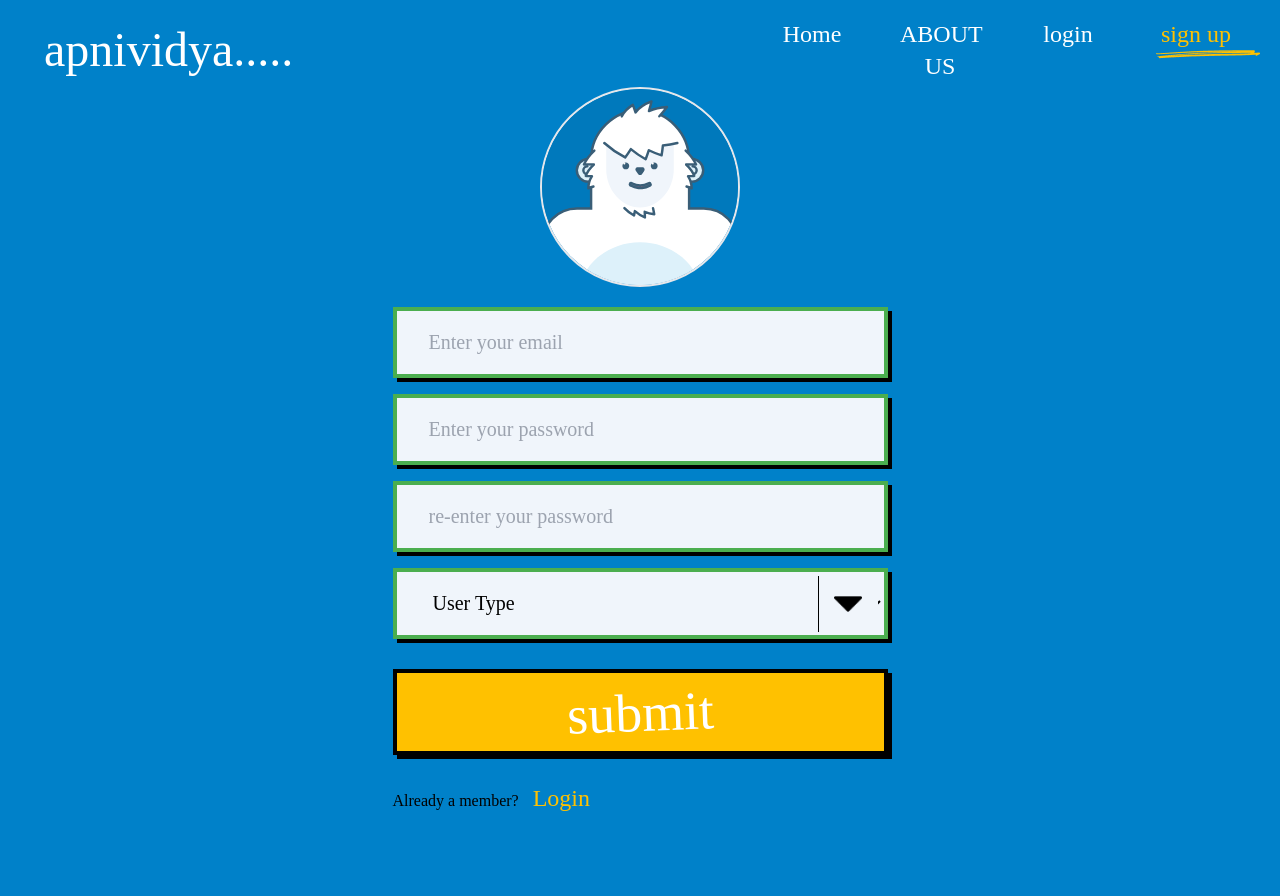
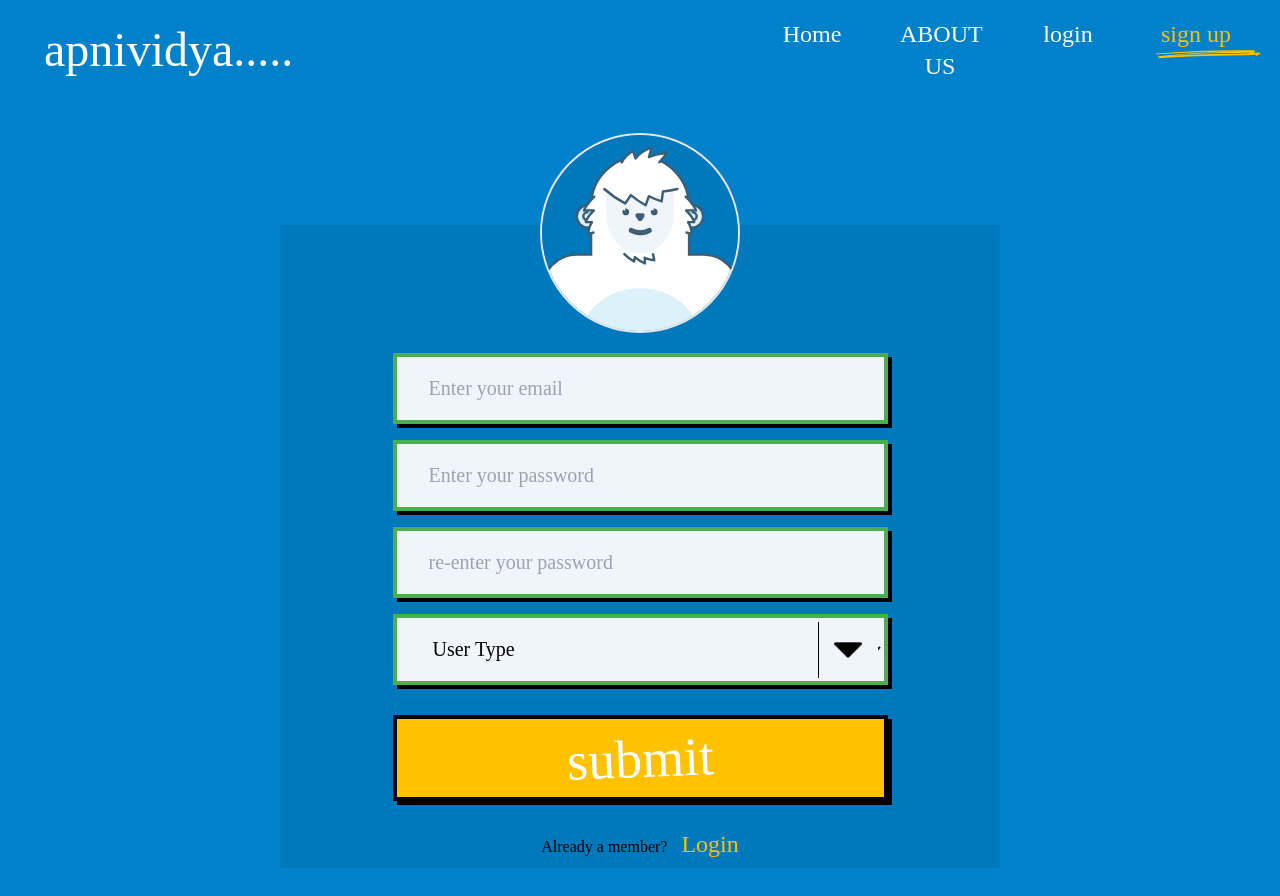
Before and after one commit to rajgupta-ml/anpiVidya1, a React (Create React App) app in the folder Client/: page /signup in a window 1280 px wide. Before the commit the page ends 814 px from the top, so only its background shows below. Built offline with nearby package versions, Linux system fonts and the light colour scheme.

Commit message:
Improving the login and signup page

```diff
--- a/Client/src/components/login-componets/LoginContainer.jsx
+++ b/Client/src/components/login-componets/LoginContainer.jsx
@@ -20,16 +20,16 @@ function LoginContainer() {
     return (
         <div>
             <div className="login-container | gap-[4.25rem] max-width-container">
-                <form action="#" className='login-form '>
+                <form action="#" className='login-form | bg-[#0079BC] p-2 max-w-[720px] w-full flex flex-col items-center'>
                     <div className='flex justify-center mb-[20px]'>
                         <Monkey />
                     </div>
 
                     <div className="input-fields | flex flex-col gap-4 ">
-                        <input type="text" placeholder='Enter your email' className=' log-input-field | w-[350px] h-[71px] px-8 bg-[#F0F5FB] border-4 border-black placeholder:text-black placeholder: text-[1.25rem] outline-none md:w-[495px] font-[poppins]' />
-                        <input type="password" placeholder='Enter your password' className='log-input-field  | w-[350px] h-[71px] px-8 bg-[#F0F5FB] border-4 border-black placeholder:text-black placeholder: text-[1.25rem] outline-none md:w-[495px] font-[poppins]' />
+                        <input type="text" placeholder='Enter your email' className=' log-input-field | w-full  h-[71px] px-8 bg-[#F0F5FB] border-4 border-black placeholder:text-black placeholder: text-[1.25rem] outline-none md:w-[495px] font-[poppins]' />
+                        <input type="password" placeholder='Enter your password' className='log-input-field  | w-full  h-[71px] px-8 bg-[#F0F5FB] border-4 border-black placeholder:text-black placeholder: text-[1.25rem] outline-none md:w-[495px] font-[poppins]' />
                     </div>
-                    <button type='submit' className='log-cta | w-full h-[5.375rem] mt-[30px] border-4 border-black outline-none bg-[#FFC100] text-[3.375rem] text-white'><h1 className='rotate-[-2.13deg]'>submit</h1></button>
+                    <button type='submit' className='log-cta | w-full h-[5.375rem] mt-[30px] border-4 border-black outline-none bg-[#FFC100] text-[3.375rem] text-white md:w-[495px]'><h1 className='rotate-[-2.13deg]'>submit</h1></button>
                     <div className='mt-[27px]'>
                         <p>Not a member? &nbsp;<span className='text-[#FFC100] text-2xl cursor-pointer'> <NavLink to="/signup">Register Now</NavLink></span></p>
                     </div>
--- a/Client/src/components/signup-componets/SignupContainer.jsx
+++ b/Client/src/components/signup-componets/SignupContainer.jsx
@@ -52,9 +52,9 @@ function SignupContainer() {
 
     return (
         <div>
-            <div className="signup-container | flex flex-col justify-center items-center max-width-container ">
+            <div className="signup-container | flex flex-col justify-center items-center max-width-container mt-24">
 
-                <form className='signup-form ' onSubmit={handleSubmit}>
+                <form className='signup-form | bg-[#0079BC] p-2 max-w-[720px] w-full flex flex-col items-center ' onSubmit={handleSubmit} >
                     <div className='flex justify-center mb-[20px] '>
                         <Monkey />
                     </div>
@@ -62,7 +62,7 @@ function SignupContainer() {
                     <div className="input-fields | flex flex-col gap-4 ">
                         <div className='relative'>
 
-                            <input values={values.email} onChange={handleChange} onBlur={handleBlur} name="email" type="email" placeholder='Enter your email' className={errors.email ? "signup-input-field | w-[350px] h-[71px] font-[poppins]  px-8 bg-[#F0F5FB] border-4  border-[#E04F5F]  text-black text-[1.25rem] outline-none md:w-[495px]" : "signup-input-field | w-[350px] h-[71px] font-[poppins]  px-8 bg-[#F0F5FB] border-4  border-[#4BAE4F]  text-black text-[1.25rem] outline-none md:w-[495px]"} />
+                            <input values={values.email} onChange={handleChange} onBlur={handleBlur} name="email" type="email" placeholder='Enter your email' className={errors.email ? "signup-input-field | w-full h-[71px] font-[poppins]  px-8 bg-[#F0F5FB] border-4  border-[#E04F5F]  text-black text-[1.25rem] outline-none md:w-[495px]" : "signup-input-field | w-[350px] h-[71px] font-[poppins]  px-8 bg-[#F0F5FB] border-4  border-[#4BAE4F]  text-black text-[1.25rem] outline-none md:w-[495px]"} />
                             {/* <img src={accept} alt="" className={!errors.email ? 'error-icon | absolute top-[35%] right-[5%]' : "hidden"} />
                             <img src={close} alt="" className={errors.username ? 'error-icon | absolute top-[23%] right-[5%] ' : "hidden"} /> */}
                             <div className={errors.email ? "error mt-2" : "hidden"}>
@@ -70,7 +70,7 @@ function SignupContainer() {
                             </div>
                         </div>
                         <div className='relative'>
-                            <input values={values.password} onChange={handleChange} onBlur={handleBlur} name="password" type="password" placeholder='Enter your password' className={errors.password ? "signup-input-field | w-[350px] h-[71px] font-[poppins]  px-8 bg-[#F0F5FB] border-4  border-[#E04F5F]  text-black text-[1.25rem] outline-none md:w-[495px]" : "signup-input-field | w-[350px] h-[71px] font-[poppins]  px-8 bg-[#F0F5FB] border-4  border-[#4BAE4F]  text-black text-[1.25rem] outline-none md:w-[495px]"} />
+                            <input values={values.password} onChange={handleChange} onBlur={handleBlur} name="password" type="password" placeholder='Enter your password' className={errors.password ? "signup-input-field | w-full h-[71px] font-[poppins]  px-8 bg-[#F0F5FB] border-4  border-[#E04F5F]  text-black text-[1.25rem] outline-none md:w-[495px]" : "signup-input-field | w-[350px] h-[71px] font-[poppins]  px-8 bg-[#F0F5FB] border-4  border-[#4BAE4F]  text-black text-[1.25rem] outline-none md:w-[495px]"} />
 
                             {/* <img src={accept} alt="" className={!errors.password ? 'error-icon | absolute top-[35%] right-[5%]' : "hidden"} />
                             <img src={close} alt="" className={errors.password ? 'error-icon | absolute top-[23%] right-[5%] ' : "hidden"} /> */}
@@ -80,7 +80,7 @@ function SignupContainer() {
 
                         </div>
                         <div className='relative'>
-                            <input values={values.confirmPassword} onChange={handleChange} onBlur={handleBlur} name="confirmPassword" type="password" placeholder='re-enter your password' className={errors.confirmPassword ? "signup-input-field | w-[350px] h-[71px] font-[poppins]  px-8 bg-[#F0F5FB] border-4  border-[#E04F5F]  text-black text-[1.25rem] outline-none md:w-[495px]" : "signup-input-field | w-[350px] h-[71px] font-[poppins]  px-8 bg-[#F0F5FB] border-4  border-[#4BAE4F]  text-black text-[1.25rem] outline-none md:w-[495px]"} />
+                            <input values={values.confirmPassword} onChange={handleChange} onBlur={handleBlur} name="confirmPassword" type="password" placeholder='re-enter your password' className={errors.confirmPassword ? "signup-input-field | w-full h-[71px] font-[poppins]  px-8 bg-[#F0F5FB] border-4  border-[#E04F5F]  text-black text-[1.25rem] outline-none md:w-[495px]" : "signup-input-field | w-[350px] h-[71px] font-[poppins]  px-8 bg-[#F0F5FB] border-4  border-[#4BAE4F]  text-black text-[1.25rem] outline-none md:w-[495px]"} />
                             {/*
                             <img src={accept} alt="" className={!errors.confirmPassword ? 'error-icon | absolute top-[35%] right-[5%]' : "hidden"} />
                             <img src={close} alt="" className={errors.confirmPassword ? 'error-icon | absolute top-[23%] right-[5%] ' : "hidden"} /> */}
@@ -103,7 +103,7 @@ function SignupContainer() {
                         </div>
 
                     </div>
-                    <button type='submit' className='signup-cta | w-full h-[5.375rem] mt-[30px] border-4 border-black outline-none bg-[#FFC100] text-[3.375rem] text-white'><h1 className='rotate-[-2.13deg]'>submit</h1></button>
+                    <button type='submit' className='signup-cta | w-full h-[5.375rem] mt-[30px] border-4 border-black outline-none bg-[#FFC100] text-[3.375rem] text-white md:w-[495px]'><h1 className='rotate-[-2.13deg]'>submit</h1></button>
                     <div className='mt-[27px]'>
                         <p>Already a member? &nbsp;<span className='text-[#FFC100] text-2xl cursor-pointer'> <NavLink to="/login">Login</NavLink></span></p>
                     </div>
--- a/Client/src/components/svg-componets/Monkey.jsx
+++ b/Client/src/components/svg-componets/Monkey.jsx
@@ -3,7 +3,7 @@ import React from 'react'
 function Monkey() {
     return (
         <div>
-            <svg className="w-[200px] h-[200px] border-2 rounded-full" viewBox="0 0 200 200" fill="none" xmlns="http://www.w3.org/2000/svg">
+            <svg className="w-[200px] h-[200px] border-2 rounded-full mt-[-100px]" viewBox="0 0 200 200" fill="none" xmlns="http://www.w3.org/2000/svg">
                 <g clip-path="url(#clip0_323_3)">
                     <path d="M100 200C155.228 200 200 155.228 200 100C200 44.7715 155.228 0 100 0C44.7715 0 0 44.7715 0 100C0 155.228 44.7715 200 100 200Z" fill="#0079BC" />
                     <path d="M200 158.5C200 138.3 185.2 122 165 122H150.1V72.8003C150.1 45.4003 128.4 22.4003 101 22.0003C73 21.5003 50.1 44.1003 50.1 72.0003V122H35.8C16 122 0 138 0 157.8V213H200V158.5Z" fill="white" stroke="#3A5E77" stroke-width="2.5" stroke-linecap="round" />
```
